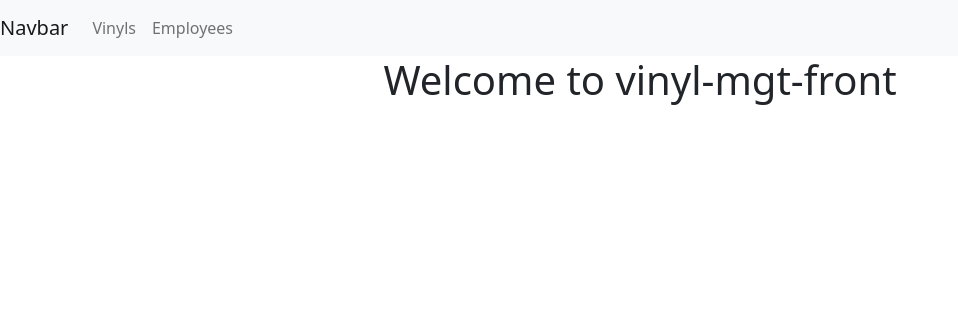
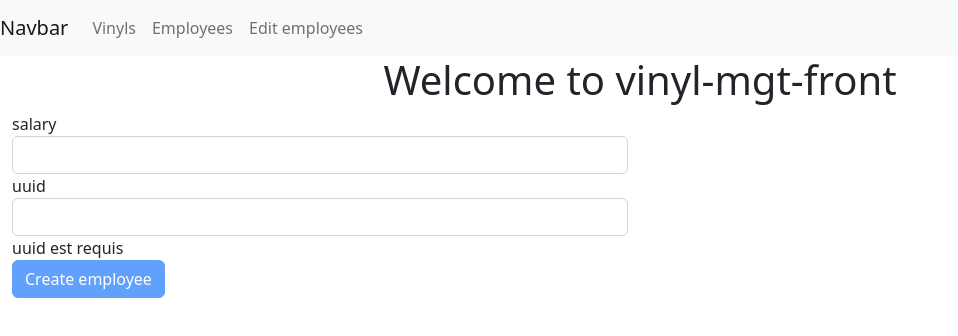
Before and after one commit to merlinofcha0s/-angular-03-2023, an Angular app: page /employees/edit in a window 1280 px wide. Before the commit this address led to /. Shown: the top 336 px of the page, without its empty margins (0-958 px from the left). Built offline with nearby package versions, Linux system fonts and the light colour scheme.

Commit message:
Formulaire template reactive

```diff
--- a/src/app/app.component.html
+++ b/src/app/app.component.html
@@ -7,6 +7,9 @@
       </li>
       <li class="nav-item">
         <a class="nav-link" (click)="goToEmployees()">Employees</a>
+      </li>
+      <li class="nav-item">
+        <a class="nav-link" [routerLink]="'employees/edit'">Edit employees</a>
       </li>
     </ul>
   </div>
--- a/src/app/app.module.ts
+++ b/src/app/app.module.ts
@@ -6,6 +6,7 @@ import {VinylModule} from "./vinyl/vinyl.module";
 import {HttpClientModule} from "@angular/common/http";
 import {RouterModule} from "@angular/router";
 import {ROUTES} from "./app.routes";
+import {EmployeeModule} from "./employee/employee.module";
 
 @NgModule({
   declarations: [
@@ -13,6 +14,7 @@ import {ROUTES} from "./app.routes";
   ],
   imports: [
     BrowserModule,
+    EmployeeModule,
     HttpClientModule,
     RouterModule.forRoot(ROUTES)
   ],
--- a/src/app/app.routes.ts
+++ b/src/app/app.routes.ts
@@ -2,6 +2,7 @@ import {Routes} from "@angular/router";
 import {ListVinylComponent} from "./vinyl/list-vinyl/list-vinyl.component";
 import {EmployeeComponent} from "./employee/employee.component";
 import {EditVinylComponent} from "./vinyl/edit-vinyl/edit-vinyl.component";
+import {EditEmployeeComponent} from "./employee/edit-employee/edit-employee.component";
 
 export const ROUTES: Routes = [
   {
@@ -15,5 +16,9 @@ export const ROUTES: Routes = [
   {
     path: 'vinyl/edit',
     component: EditVinylComponent
+  },
+  {
+    path: 'employees/edit',
+    component: EditEmployeeComponent
   }
 ]
--- /dev/null
+++ b/src/app/employee/edit-employee/edit-employee.component.html
@@ -0,0 +1,23 @@
+<div class="row">
+  <div class="col-6">
+    <form (ngSubmit)="addEmployee()" [formGroup]="employeeForm">
+      <div class="form-group">
+        <label for="salary">salary</label>
+        <input type="text" id="salary" name="salary"
+               class="form-control" formControlName="salary"/>
+      </div>
+      <div *ngIf="employeeForm.get('salary')!.dirty && employeeForm.get('salary')!.hasError('required')">
+        salary est requis
+      </div>
+      <div class="form-group">
+        <label for="uuid">uuid</label>
+        <input type="text" id="uuid" name="uuid" class="form-control"
+               formControlName="uuid"/>
+      </div>
+      <div>
+        uuid est requis
+      </div>
+      <button [disabled]="employeeForm.invalid" class="btn btn-primary" type="submit">Create employee</button>
+    </form>
+  </div>
+</div>
--- /dev/null
+++ b/src/app/employee/edit-employee/edit-employee.component.ts
@@ -0,0 +1,24 @@
+import { Component } from '@angular/core';
+import {FormBuilder, FormControl, FormGroup, Validators} from "@angular/forms";
+
+@Component({
+  selector: 'app-edit-employee',
+  templateUrl: './edit-employee.component.html',
+  styleUrls: ['./edit-employee.component.scss']
+})
+export class EditEmployeeComponent {
+
+  employeeForm: FormGroup = this.formBuilder.group({
+    salary: new FormControl<string>('',
+      [Validators.required]),
+    uuid: new FormControl<string>('', [Validators.required])
+  });
+
+  constructor(private formBuilder: FormBuilder) {
+  }
+
+  addEmployee() {
+    const newEmployee = this.employeeForm.value;
+    console.dir(newEmployee);
+  }
+}
```
Also changed, not shown: src/app/employee/employee.module.ts (+10 -2 lines), src/app/employee/edit-employee/edit-employee.component.scss (added), 1 other file (tests, documents, lock files or other folders).
